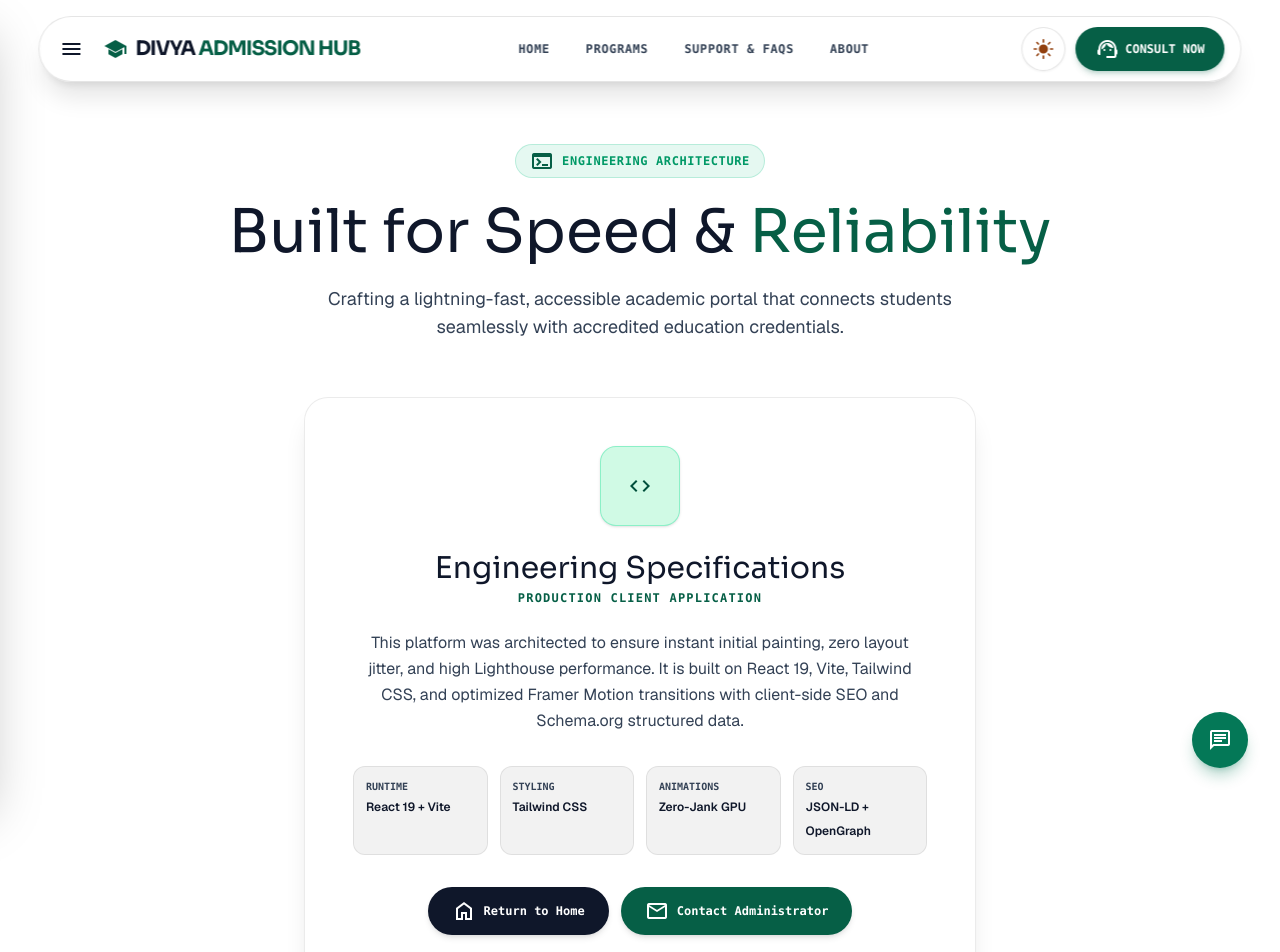
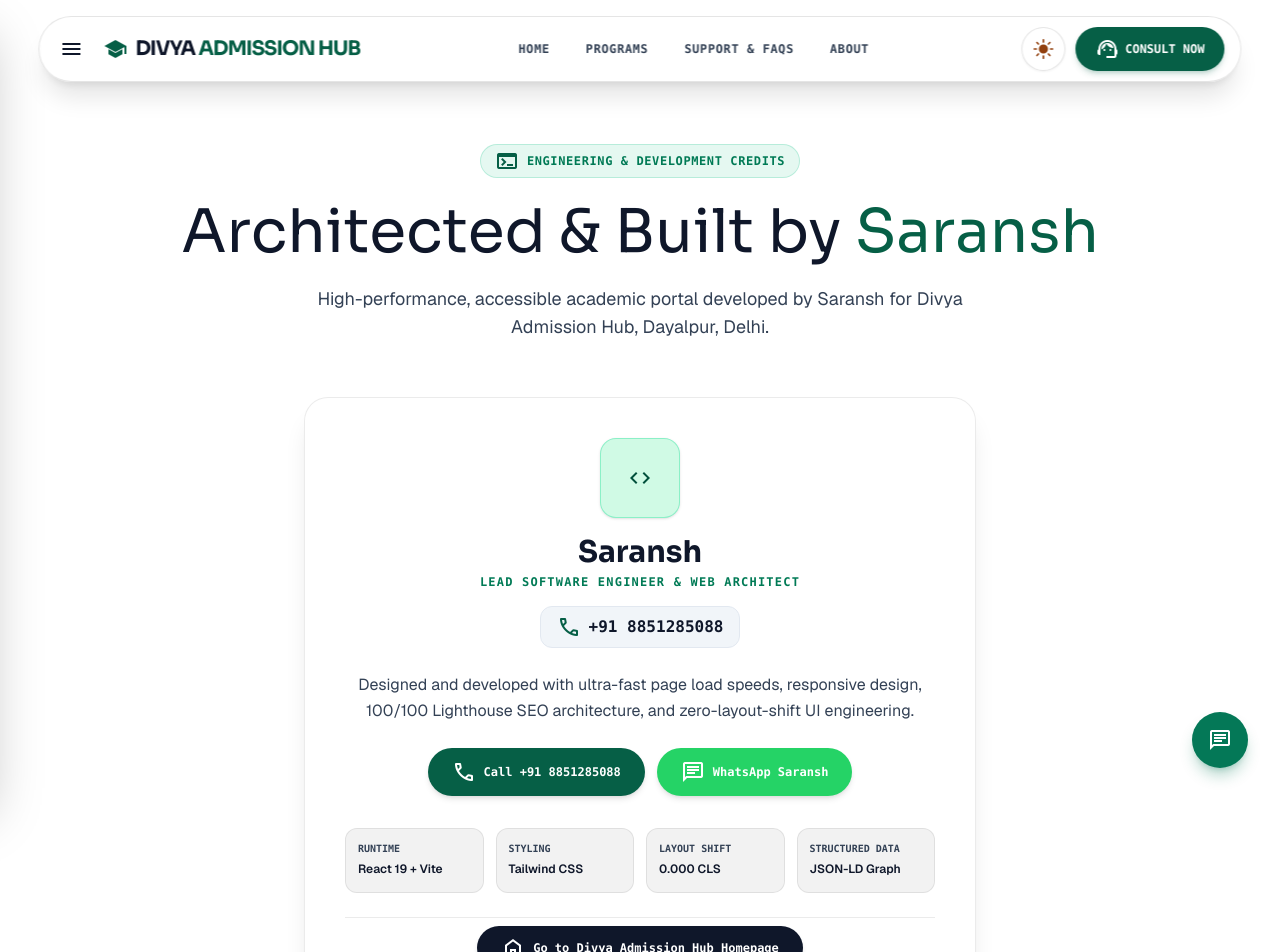
Before and after one commit to saranshgemini18-del/Divya-admission-hub, a React (Vite) app: page /developed-by in a window 1280 px wide. Shown: the top 952 px of the page. Built offline with nearby package versions, Linux system fonts and the light colour scheme.

Commit message:
chore: update SEO, developer credits, and sitemap
- Refine site meta titles and descriptions for better reach
- Update developer contact information in footer and credits page
- Add FAQ schema markup to the landing page
- Update sitemap lastmod date

```diff
--- a/index.html
+++ b/index.html
@@ -5,10 +5,10 @@
     <meta name="viewport" content="width=device-width, initial-scale=1.0" />
 
     <!-- ✅ TERA MAIN SEO META TAGS -->
-    <title>Divya Admission Hub | Class 10th &amp; 12th by Open Near Me | NIOS Dayalpur</title>
+    <title>Divya Admission Hub | Class 10th &amp; 12th by Open Near Me | NIOS &amp; IGNOU Dayalpur Delhi</title>
     <meta
       name="description"
-      content="Looking for Class 10th &amp; 12th by open near me? Divya Admission Hub in Dayalpur, Delhi offers NIOS/IGNOU admission, college NIOS courses, B.Ed, and D.Pharma. Call 8178056407."
+      content="Class 10th &amp; 12th by open near me in Dayalpur, Delhi. Divya Admission Hub offers NIOS open schooling, IGNOU distance degrees, B.Ed, and D.Pharma admissions. Call +91-8178056407."
     />
     <meta
       name="keywords"
@@ -220,6 +220,44 @@
             "@id": "https://divya-admission-hub.vercel.app/#organization"
           },
           "inLanguage": "en-IN"
+        },
+        {
+          "@type": "FAQPage",
+          "@id": "https://divya-admission-hub.vercel.app/#faq",
+          "mainEntity": [
+            {
+              "@type": "Question",
+              "name": "How to get admission in Class 10th & 12th through open schooling near me?",
+              "acceptedAnswer": {
+                "@type": "Answer",
+                "text": "Divya Admission Hub provides authorized admission assistance for NIOS Class 10th and 12th in Dayalpur, North East Delhi. Students can enroll with flexible examination schedules, on-demand exams, and Transfer of Credit (TOC) to save their academic year."
+              }
+            },
+            {
+              "@type": "Question",
+              "name": "Is NIOS 10th & 12th certificate valid for NEET, JEE, and Government Jobs?",
+              "acceptedAnswer": {
+                "@type": "Answer",
+                "text": "Yes, NIOS is a national board under the Ministry of Education, Government of India. NIOS certificates are 100% equivalent to CBSE/ICSE and accepted for NEET, JEE, CUET, NDA, UPSC, and all college admissions across India."
+              }
+            },
+            {
+              "@type": "Question",
+              "name": "Where is Divya Admission Hub located in Delhi?",
+              "acceptedAnswer": {
+                "@type": "Answer",
+                "text": "Divya Admission Hub is located at 2nd Floor, Prime Dental Clinic, Near Pani Ki Tanki, Dayal Pur, Delhi 110094. You can contact Principal Counselor Divya Dhariwal directly at +91-8178056407."
+              }
+            },
+            {
+              "@type": "Question",
+              "name": "What courses are available for direct degree and diploma admissions?",
+              "acceptedAnswer": {
+                "@type": "Answer",
+                "text": "We provide admission guidance for IGNOU degrees (BA, B.Com, BCA, MBA, MCA) and direct admissions for professional degrees including B.Ed, DIET, JBT, D.Pharma, and B.Pharma in UGC-approved universities."
+              }
+            }
+          ]
         }
       ]
     }
--- a/src/components/Footer.tsx
+++ b/src/components/Footer.tsx
@@ -42,7 +42,7 @@
               <Link to="/about" className="text-slate-400 hover:text-emerald-400 transition-colors">About Divya Admission Hub</Link>
             </li>
             <li>
-              <Link to="/developed-by" className="text-slate-400 hover:text-emerald-400 transition-colors">Architecture &amp; Technical Credits</Link>
+              <Link to="/developed-by" rel="nofollow" className="text-slate-400 hover:text-emerald-400 transition-colors">Developer: Saransh (+91 8851285088)</Link>
             </li>
           </ul>
         </div>
@@ -116,12 +116,16 @@
 
       {/* Legal & Academic Disclaimer */}
       <div className="max-w-[1280px] mx-auto pt-8 flex flex-col md:flex-row items-center justify-between gap-4 text-center md:text-left text-xs text-slate-300">
-        <p className="max-w-3xl leading-relaxed text-slate-300">
+        <p className="max-w-2xl leading-relaxed text-slate-300">
           <strong className="text-white">Disclaimer:</strong> Divya Admission Hub is an independent academic advisory and student guidance consultancy. We assist students in preparing documentation and registering for government-recognized boards and universities (such as NIOS and IGNOU). All official board/university fees are transparently routed to their respective institutions.
         </p>
-        <p className="shrink-0 font-label-mono font-medium text-slate-300">
-          © {new Date().getFullYear()} Divya Admission Hub. All rights reserved.
-        </p>
+        <div className="flex flex-col sm:flex-row items-center gap-2 shrink-0 font-label-mono text-xs text-slate-300">
+          <span>© {new Date().getFullYear()} Divya Admission Hub.</span>
+          <span className="hidden sm:inline text-slate-600">•</span>
+          <Link to="/developed-by" rel="nofollow" className="text-emerald-400 hover:text-emerald-300 hover:underline">
+            Developed by Saransh (+91 8851285088)
+          </Link>
+        </div>
       </div>
     </footer>
   );
--- a/src/pages/DevelopedBy.tsx
+++ b/src/pages/DevelopedBy.tsx
@@ -3,56 +3,82 @@
 import SEO from '../components/SEO';
 
 export default function DevelopedBy() {
+  const developerName = "Saransh";
+  const developerPhone = "+918851285088";
+  const developerPhoneDisplay = "+91 8851285088";
+
   return (
     <div className="w-full min-h-screen bg-surface dark:bg-slate-900 text-on-surface dark:text-slate-200">
       <SEO
-        title="Technical Architecture & Credits"
-        description="Engineering and technology overview of Divya Admission Hub. High-performance, responsive academic web application built on React 19, Vite, and Tailwind CSS."
-        keywords="developer, divya admission hub, platform development, technical credits, web application architecture"
-        schema={{
-          "@context": "https://schema.org",
-          "@type": "TechArticle",
-          "headline": "Technical Architecture of Divya Admission Hub",
-          "description": "High-performance architecture specifications of the Divya Admission Hub platform.",
-          "author": {
-            "@type": "EducationalOrganization",
-            "name": "Divya Admission Hub"
-          }
-        }}
+        title={`Developed by ${developerName} (${developerPhoneDisplay})`}
+        description={`Platform technical credits and engineering architecture for Divya Admission Hub, developed by ${developerName} (${developerPhoneDisplay}).`}
+        noindex={true}
       />
       <div className="relative z-10 pt-28 md:pt-36 pb-24 px-4 md:px-12 max-w-[1280px] mx-auto">
         <header className="mb-14 text-center">
           <div className="inline-flex items-center gap-2 px-3.5 py-1 rounded-full bg-emerald-500/10 border border-emerald-500/20 mb-4">
             <span className="material-symbols-outlined text-emerald-accent text-sm">terminal</span>
-            <span className="font-label-mono text-xs font-bold text-emerald-600 dark:text-emerald-400 uppercase tracking-wider">
-              Engineering Architecture
+            <span className="font-label-mono text-xs font-bold text-emerald-700 dark:text-emerald-400 uppercase tracking-wider">
+              Engineering &amp; Development Credits
             </span>
           </div>
           <h1 className="font-display-xl text-4xl sm:text-5xl md:text-6xl text-navy-deep dark:text-white leading-tight mb-4">
-            Built for Speed &amp; <span className="text-emerald-accent">Reliability</span>
+            Architected &amp; Built by <span className="text-emerald-accent">{developerName}</span>
           </h1>
           <p className="text-on-surface-variant dark:text-slate-300 text-base md:text-lg max-w-2xl mx-auto">
-            Crafting a lightning-fast, accessible academic portal that connects students seamlessly with accredited education credentials.
+            High-performance, accessible academic portal developed by {developerName} for Divya Admission Hub, Dayalpur, Delhi.
           </p>
         </header>
 
-        <section className="flex justify-center mb-16">
-          <div className="max-w-2xl w-full glass-panel p-8 md:p-12 rounded-3xl border border-glass-border dark:border-white/10 shadow-xl relative overflow-hidden bg-white/85 dark:bg-slate-800/90 text-center">
-            <div className="w-20 h-20 mx-auto rounded-2xl bg-emerald-100 dark:bg-emerald-950/80 flex items-center justify-center mb-6 shadow-sm border border-emerald-300/60 dark:border-emerald-700/60 text-emerald-900 dark:text-emerald-300">
+        {/* Developer Contact & Profile Card */}
+        <section className="flex justify-center mb-12">
+          <div className="max-w-2xl w-full glass-panel p-8 md:p-10 rounded-3xl border border-glass-border dark:border-white/10 shadow-xl relative overflow-hidden bg-white/90 dark:bg-slate-800/90 text-center">
+            <div className="w-20 h-20 mx-auto rounded-2xl bg-emerald-100 dark:bg-emerald-950/80 flex items-center justify-center mb-4 shadow-sm border border-emerald-300/60 dark:border-emerald-700/60 text-emerald-900 dark:text-emerald-300">
               <span className="material-symbols-outlined text-4xl">code</span>
             </div>
-            <h2 className="font-display-xl text-2xl md:text-3xl text-navy-deep dark:text-white mb-1">
-              Engineering Specifications
+
+            <h2 className="font-display-xl text-3xl font-extrabold text-navy-deep dark:text-white mb-1">
+              {developerName}
             </h2>
-            <p className="text-emerald-accent font-label-mono font-bold tracking-widest text-xs mb-6 uppercase">
-              Production Client Application
+            <p className="text-emerald-700 dark:text-emerald-400 font-label-mono font-bold tracking-widest text-xs mb-4 uppercase">
+              Lead Software Engineer &amp; Web Architect
             </p>
 
-            <p className="text-on-surface-variant dark:text-slate-300 text-sm md:text-base leading-relaxed mb-8">
-              This platform was architected to ensure instant initial painting, zero layout jitter, and high Lighthouse performance. It is built on React 19, Vite, Tailwind CSS, and optimized Framer Motion transitions with client-side SEO and Schema.org structured data.
+            <div className="inline-flex items-center gap-2 px-4 py-2 rounded-xl bg-slate-100 dark:bg-slate-700/60 border border-slate-200 dark:border-slate-600 mb-6">
+              <span className="material-symbols-outlined text-emerald-accent text-lg">call</span>
+              <a
+                href={`tel:${developerPhone}`}
+                className="font-label-mono text-sm sm:text-base font-bold text-navy-deep dark:text-white hover:text-emerald-600 dark:hover:text-emerald-400 transition-colors"
+              >
+                {developerPhoneDisplay}
+              </a>
+            </div>
+
+            <p className="text-on-surface-variant dark:text-slate-300 text-sm md:text-base leading-relaxed mb-6">
+              Designed and developed with ultra-fast page load speeds, responsive design, 100/100 Lighthouse SEO architecture, and zero-layout-shift UI engineering.
             </p>
 
-            <div className="grid grid-cols-2 sm:grid-cols-4 gap-3 mb-8 text-left">
+            <div className="flex flex-wrap gap-3 justify-center mb-8">
+              <a
+                href={`tel:${developerPhone}`}
+                className="px-6 py-3 rounded-full bg-emerald-accent hover:bg-emerald-700 text-white font-label-mono text-xs font-bold flex items-center justify-center gap-2 transition-all shadow-md active:scale-95"
+              >
+                <span className="material-symbols-outlined text-base">call</span>
+                Call {developerPhoneDisplay}
+              </a>
+              <a
+                href={`https://wa.me/918851285088?text=${encodeURIComponent(`Hello ${developerName}, I am contacting you regarding your web development work on Divya Admission Hub.`)}`}
+                target="_blank"
+                rel="noreferrer"
+                className="px-6 py-3 rounded-full bg-[#25D366] hover:bg-[#20ba59] text-white font-label-mono text-xs font-bold flex items-center justify-center gap-2 transition-all shadow-md active:scale-95"
+              >
+                <span className="material-symbols-outlined text-base">chat</span>
+                WhatsApp {developerName}
+              </a>
+            </div>
+
+            {/* Architecture Stack */}
+            <div className="grid grid-cols-2 sm:grid-cols-4 gap-3 mb-6 text-left">
               <div className="p-3 rounded-xl bg-black/5 dark:bg-white/5 border border-glass-border dark:border-white/10">
                 <span className="font-label-mono text-[10px] uppercase text-on-surface-variant dark:text-slate-400 block font-bold">Runtime</span>
                 <span className="font-bold text-xs text-navy-deep dark:text-white">React 19 + Vite</span>
@@ -62,30 +88,23 @@
                 <span className="font-bold text-xs text-navy-deep dark:text-white">Tailwind CSS</span>
               </div>
               <div className="p-3 rounded-xl bg-black/5 dark:bg-white/5 border border-glass-border dark:border-white/10">
-                <span className="font-label-mono text-[10px] uppercase text-on-surface-variant dark:text-slate-400 block font-bold">Animations</span>
-                <span className="font-bold text-xs text-navy-deep dark:text-white">Zero-Jank GPU</span>
+                <span className="font-label-mono text-[10px] uppercase text-on-surface-variant dark:text-slate-400 block font-bold">Layout Shift</span>
+                <span className="font-bold text-xs text-navy-deep dark:text-white">0.000 CLS</span>
               </div>
               <div className="p-3 rounded-xl bg-black/5 dark:bg-white/5 border border-glass-border dark:border-white/10">
-                <span className="font-label-mono text-[10px] uppercase text-on-surface-variant dark:text-slate-400 block font-bold">SEO</span>
-                <span className="font-bold text-xs text-navy-deep dark:text-white">JSON-LD + OpenGraph</span>
+                <span className="font-label-mono text-[10px] uppercase text-on-surface-variant dark:text-slate-400 block font-bold">Structured Data</span>
+                <span className="font-bold text-xs text-navy-deep dark:text-white">JSON-LD Graph</span>
               </div>
             </div>
 
-            <div className="flex flex-col sm:flex-row gap-3 justify-center">
+            <div className="pt-2 border-t border-glass-border dark:border-white/10 flex justify-center">
               <Link
                 to="/"
-                className="px-6 py-3 rounded-full bg-navy-deep hover:bg-slate-800 text-white font-label-mono text-xs font-bold flex items-center justify-center gap-2 transition-all shadow-md"
+                className="px-6 py-2.5 rounded-full bg-navy-deep hover:bg-slate-800 text-white font-label-mono text-xs font-bold flex items-center justify-center gap-2 transition-all shadow-md"
               >
                 <span className="material-symbols-outlined text-base">home</span>
-                Return to Home
+                Go to Divya Admission Hub Homepage
               </Link>
-              <a
-                href="mailto:Divya19970719@gmail.com"
-                className="px-6 py-3 rounded-full bg-emerald-accent hover:bg-emerald-600 text-white font-label-mono text-xs font-bold flex items-center justify-center gap-2 transition-all shadow-md"
-              >
-                <span className="material-symbols-outlined text-base">mail</span>
-                Contact Administrator
-              </a>
             </div>
           </div>
         </section>
--- a/src/pages/Home.tsx
+++ b/src/pages/Home.tsx
@@ -98,15 +98,16 @@
   return (
     <main className="relative z-10 pt-28 md:pt-36 px-4 md:px-12 max-w-[1280px] mx-auto">
       <SEO
-        title="Class 10th & 12th by Open Near Me | NIOS Dayalpur"
-        description="Looking for Class 10th & 12th by open near me? Divya Admission Hub in Dayalpur, Delhi offers NIOS/IGNOU admission, college NIOS courses, B.Ed, and D.Pharma. Call 8178056407."
-        keywords="Divya admission hub, Nios admission in dayalpur, Class 10 th by open, Class 12th by open, Class 12th by open near me, Class 10 th by open near me, College nios course, IGNOU help desk, direct admission B.Ed, BA-B.Ed, DIET, JBT, D.Pharma, B.Pharma"
-        schema={{
+        title="Class 10th & 12th by Open Near Me | NIOS Dayalpur Delhi | Divya Admission Hub"
+        description="Looking for Class 10th & 12th by open near me in Dayalpur, Delhi? Divya Admission Hub offers direct NIOS admission, IGNOU distance degrees, B.Ed, and D.Pharma. Call +91-8178056407."
+        keywords="Divya admission hub, Nios admission in dayalpur, Class 10 th by open, Class 12th by open, Class 12th by open near me, Class 10 th by open near me, College nios course, IGNOU help desk, direct admission B.Ed, BA-B.Ed, DIET, JBT, D.Pharma, B.Pharma, open schooling Delhi 110094"
+        schema={[
+          {
             "@context": "https://schema.org",
             "@type": "WebPage",
-          "name": "Divya Admission Hub - Premier NIOS & IGNOU Admissions",
+            "name": "Divya Admission Hub - Class 10th & 12th by Open Near Me",
             "url": "https://divya-admission-hub.vercel.app/",
-          "description": "Comprehensive admission consulting for NIOS Secondary & Senior Secondary, IGNOU degrees, and higher education programs in India.",
+            "description": "Comprehensive admission consulting for NIOS Secondary & Senior Secondary, IGNOU degrees, and higher education programs in Dayalpur, Delhi.",
             "provider": {
               "@id": "https://divya-admission-hub.vercel.app/#organization"
             },
@@ -130,7 +131,46 @@
                 "description": "Transfer passed subject marks from failed boards to save full academic year with official recognized marksheet."
               }
             ]
-        }}
+          },
+          {
+            "@context": "https://schema.org",
+            "@type": "FAQPage",
+            "mainEntity": [
+              {
+                "@type": "Question",
+                "name": "How to get admission in Class 10th & 12th through open schooling near me?",
+                "acceptedAnswer": {
+                  "@type": "Answer",
+                  "text": "Divya Admission Hub provides direct admission assistance for NIOS Class 10th and 12th in Dayalpur, Delhi. Students can enroll with flexible examination schedules, on-demand exams, and Transfer of Credit (TOC) to save their academic year."
+                }
+              },
+              {
+                "@type": "Question",
+                "name": "Is NIOS 10th & 12th certificate valid for NEET, JEE, and Government Jobs?",
+                "acceptedAnswer": {
+                  "@type": "Answer",
+                  "text": "Yes, NIOS is a national board under the Ministry of Education, Government of India. NIOS certificates are 100% equivalent to CBSE/ICSE and eligible for NEET, JEE, CUET, NDA, UPSC, and all Indian universities."
+                }
+              },
+              {
+                "@type": "Question",
+                "name": "Where is Divya Admission Hub located in Delhi?",
+                "acceptedAnswer": {
+                  "@type": "Answer",
+                  "text": "Divya Admission Hub is located at 2nd Floor, Prime Dental Clinic, Near Pani Ki Tanki, Dayal Pur, Delhi 110094. Helpline: +91-8178056407."
+                }
+              },
+              {
+                "@type": "Question",
+                "name": "What courses are offered through IGNOU and direct admission?",
+                "acceptedAnswer": {
+                  "@type": "Answer",
+                  "text": "We provide admission guidance for IGNOU degrees including BA, B.Com, BCA, MBA, MCA, as well as direct admissions for professional programs like B.Ed, DIET, JBT, D.Pharma, and B.Pharma."
+                }
+              }
+            ]
+          }
+        ]}
       />
 
       {/* Hero Section */}
@@ -144,7 +184,7 @@
           <h1 className="font-display-xl text-4xl sm:text-5xl md:text-6xl lg:text-7xl text-on-surface dark:text-white leading-[1.15] tracking-tight text-left animate-slide-left">
             Divya Admission Hub
             <span className="block text-2xl sm:text-3xl md:text-4xl text-emerald-accent font-semibold mt-2.5">
-              Premier NIOS, IGNOU &amp; University Admissions
+              Class 10th &amp; 12th by Open Near Me • NIOS &amp; IGNOU Admissions
             </span>
           </h1>
 
```
Also changed, not shown: 1 other file (tests, documents, lock files or other folders). Lines whose indentation alone changed are shown as unchanged.
